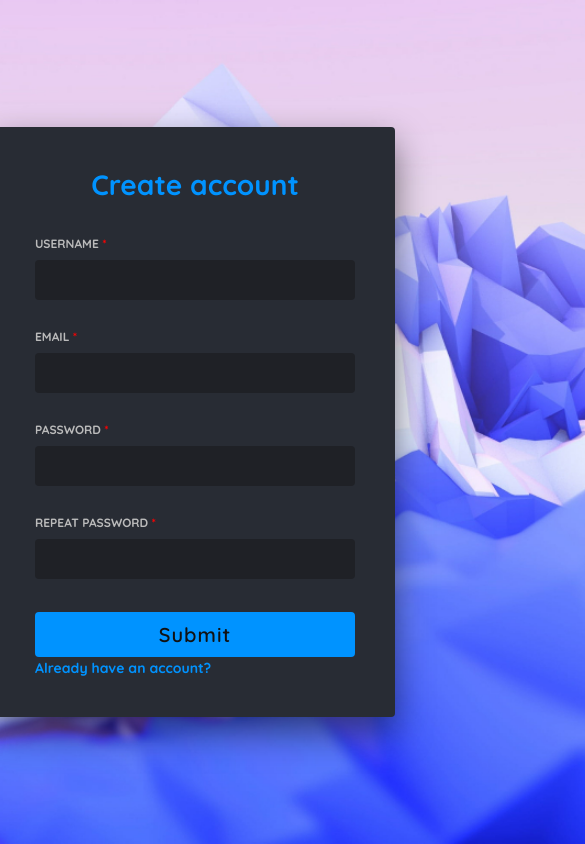
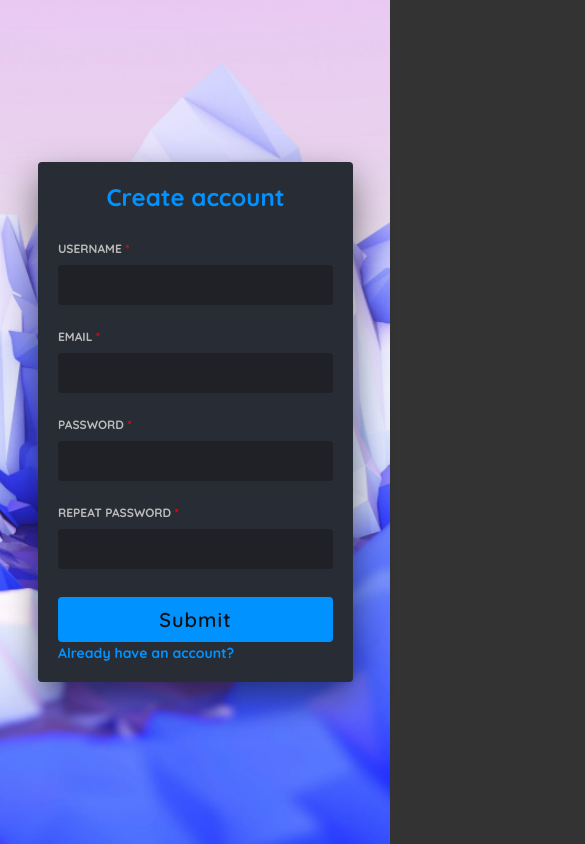
Before and after one commit to postvitoria/real-time-chat, a website: page public/signup.html in a window 390 px wide. Shown: the top 844 px of the page, 585 px wide, since content can reach past the window. Drawn offline with Linux system fonts and the light colour scheme.

Commit message:
Login and signup CSS mobile responsive

```diff
--- a/public/styles/login-style.css
+++ b/public/styles/login-style.css
@@ -25,28 +25,37 @@ body{
 
 section{
     position: absolute;
-    width: 100vh;
-    height: 100vh;
+    width: 100%;
+    height: 100%;
     display: flex;
     justify-content: center;
     align-items: center;
+    padding: 20px;
 }
 
 section .signin{
-    position: absolute;
-    width: 800px;
+    position: relative;
+    width: 100%;
+    max-width: 800px;
     background: #282c34;
     z-index: 1000;
     display: grid;
-    grid-template-columns: 1.5fr 1fr;
-    grid-auto-flow: row dense;
-    grid-gap: 3rem;
+    grid-template-columns: 1fr;
+    grid-gap: 1.5rem;
     justify-content: center;
     align-items: center;
-    padding: 40px;
+    padding: 20px;
     border-radius: 4px;
     box-shadow: 0 15px 35px rgba(0, 0, 0, 0.5);
     animation: fadeInDown 0.5s forwards;
+}
+
+@media (min-width: 768px) {
+    section .signin {
+        grid-template-columns: 1.5fr 1fr;
+        grid-gap: 3rem;
+        padding: 40px;
+    }
 }
 
 section .signin .first-grid{
@@ -183,8 +192,13 @@ section .signin .second-grid {
     justify-content: center;
     align-items: center;
     flex-direction: column;
-    grid-column-start: 2;
     gap: 15px;
+}
+
+@media (min-width: 768px) {
+    section .signin .second-grid {
+        grid-column-start: 2;
+    }
 }
 
 section .signin .second-grid img{
--- a/public/styles/signup-style.css
+++ b/public/styles/signup-style.css
@@ -22,22 +22,24 @@ body{
 
 section{
     position: absolute;
-    width: 100vh;
-    height: 100vh;
+    width: 100%;
+    height: 100%;
     display: flex;
     justify-content: center;
     align-items: center;
+    padding: 20px;
 }
 
 section .signin{
-    position: absolute;
-    width: 400px;
+    position: relative;
+    width: 90%;
+    max-width: 400px;
     background: #282c34;
     z-index: 1000;
     display: flex;
     justify-content: center;
     align-items: center;
-    padding: 40px;
+    padding: 20px;
     border-radius: 4px;
     box-shadow: 0 15px 35px rgba(0, 0, 0, 0.5);
     animation: fadeInDown 0.5s forwards;
@@ -50,21 +52,21 @@ section .signin .content{
     justify-content: center;
     align-items: center;
     flex-direction: column;
-
 }
 
 section .signin .content .signup-title{
-    font-size: 1.75em;
+    font-size: 1.5em;
     color: #0093FF;
     margin-bottom: 5px;
     font-weight: bold;
+    text-align: center;
 }
 
 section .signin .content .form{
     width: 100%;
     display: flex;
     flex-direction: column;
-    gap: 25px;
+    gap: 20px;
 }
 
 .signin .content .form .message{
@@ -169,3 +171,17 @@ section .signin .content .form .inputBx input:valid ~i{
         transform: scale(1);
     }
 }
+
+@media (min-width: 768px) {
+    section .signin {
+        padding: 40px;
+    }
+
+    section .signin .content .signup-title {
+        font-size: 1.75em;
+    }
+
+    section .signin .content .form {
+        gap: 25px;
+    }
+}
```
